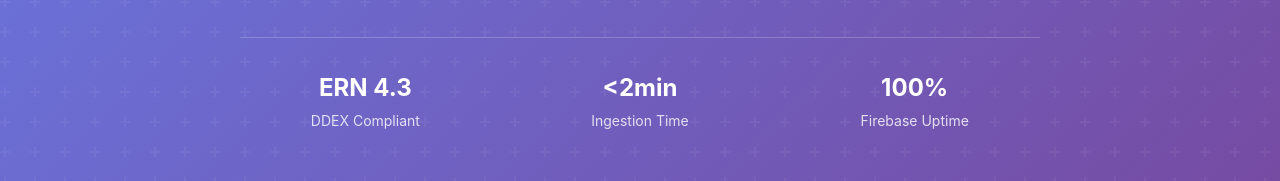
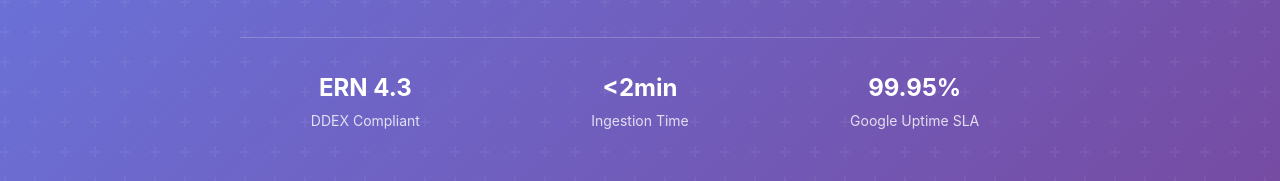
Before and after one commit to daddykev/stardust-dsp, a Vue app in the folder template/: page / in a window 1280 px wide. Shown: the part 607-788 px from the top of the page. Built offline with nearby package versions, Linux system fonts and the light colour scheme; no server answers.

Commit message:
Splash text update

```diff
--- a/template/src/views/SplashPage.vue
+++ b/template/src/views/SplashPage.vue
@@ -106,8 +106,8 @@ const copyCode = () => {
               <span class="stat-label">Ingestion Time</span>
             </div>
             <div class="stat">
-              <span class="stat-value">100%</span>
-              <span class="stat-label">Firebase Uptime</span>
+              <span class="stat-value">99.95%</span>
+              <span class="stat-label">Google Uptime SLA</span>
             </div>
           </div>
 
```
